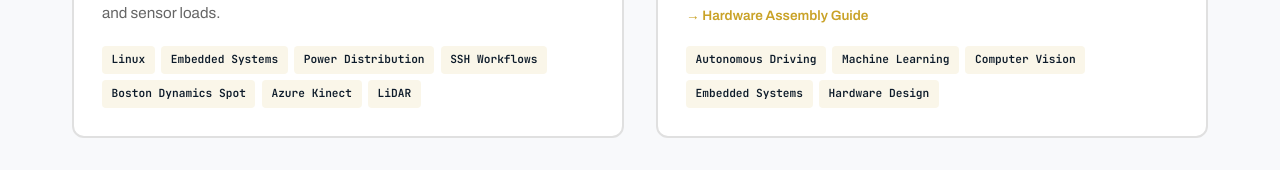
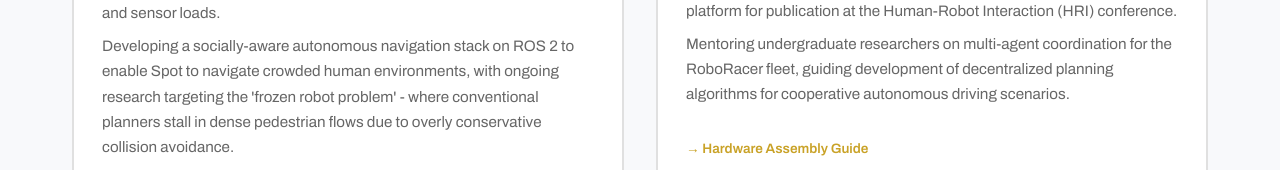
Before and after one commit to Josemiliano/josemiliano.github.io, a plain HTML site: page index.html in a window 1280 px wide. Shown: the part 5204-5374 px from the top of the page. Drawn offline with Linux system fonts and the light colour scheme; grey boxes are pictures that could not be loaded.

Commit message:
Enhance project descriptions with additional details
Added details about developing a socially-aware autonomous navigation stack and mentoring undergraduate researchers on multi-agent coordination.

```diff
--- a/index.html
+++ b/index.html
@@ -1146,6 +1146,7 @@
                     <h3>Spot Payload</h3>
                     <p class="project-date">2025 – Present</p>
                     <p>Engineered a fully embedded, Linux-based computing payload for Boston Dynamics' Spot, featuring a hot-swappable, multi-source power distribution system with MOSFET-based automatic switching between shore power, onboard batteries, and Spot's native rail. Schottky diodes provide reverse current protection. Designed two independent power rails: a 19V rail for the Jetson Orin AGX and a 12V rail powering a Microsoft Azure Kinect, LiDAR, and a USB hub for LiDAR Ethernet connectivity - ensuring isolated, stable power delivery across all compute and sensor loads.</p>
+                    <p>Developing a socially-aware autonomous navigation stack on ROS 2 to enable Spot to navigate crowded human environments, with ongoing research targeting the 'frozen robot problem' - where conventional planners stall in dense pedestrian flows due to overly conservative collision avoidance.</p>
                     <div class="tech-tags">
                         <span class="tag">Linux</span>
                         <span class="tag">Embedded Systems</span>
@@ -1168,6 +1169,7 @@
                     <h3>1/10 Autonomous Vehicle Platform</h3>
                     <p class="project-date">2025 – 2026</p>
                     <p>Designed, built, and tested 1/10th scale autonomous vehicles as a comprehensive learning platform for the 30 student FRI Autonomous Driving CS course. Integrates hardware design, embedded systems, computer vision, and machine learning with NVIDIA Jetson Orin, Hokuyo LiDAR, Pi camera, VESC controller, and IMU. Fully documented the platform for publication at the Human-Robot Interaction (HRI) conference.</p>
+                    <p>Mentoring undergraduate researchers on multi-agent coordination for the RoboRacer fleet, guiding development of decentralized planning algorithms for cooperative autonomous driving scenarios.</p>
                     <div class="project-links">
                         <a href="https://ut-av.pages.dev/hardware/platform_assembly/" target="_blank" class="project-link">→ Hardware Assembly Guide</a>
                     </div>
```
